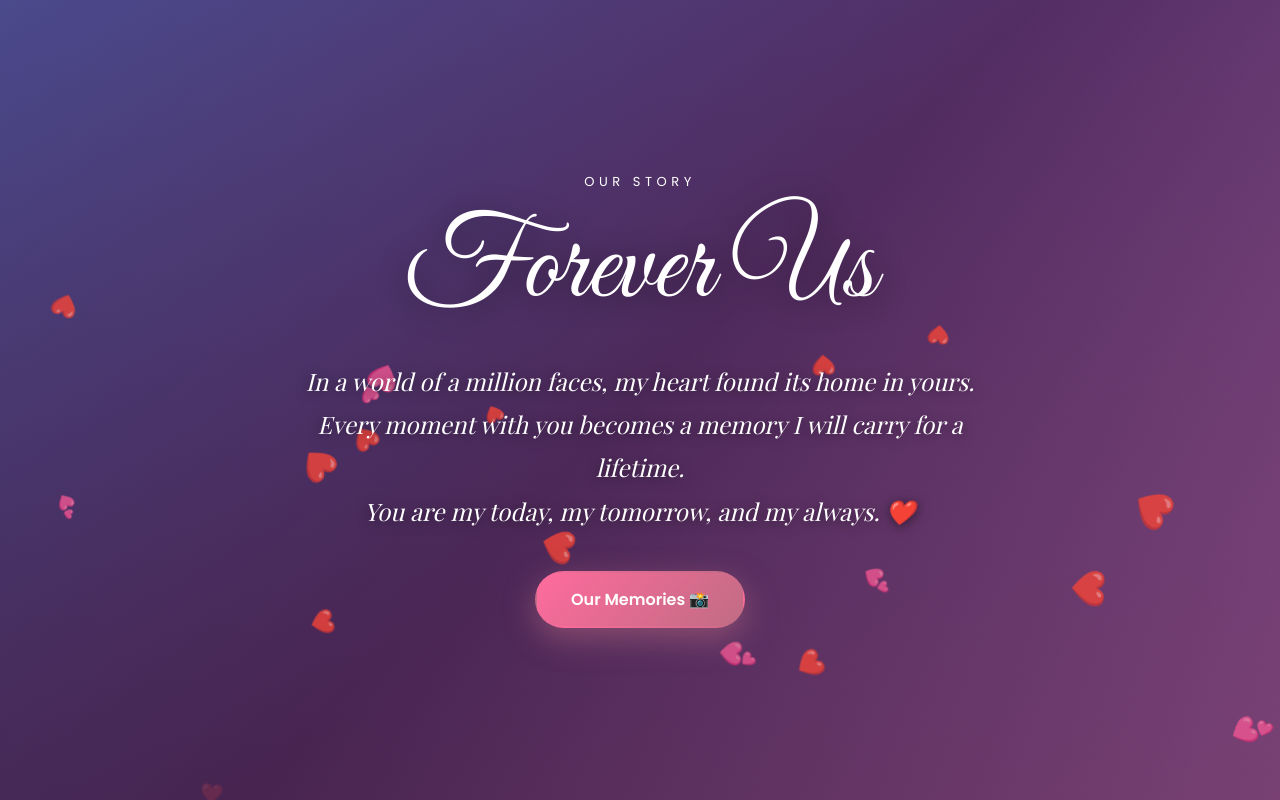
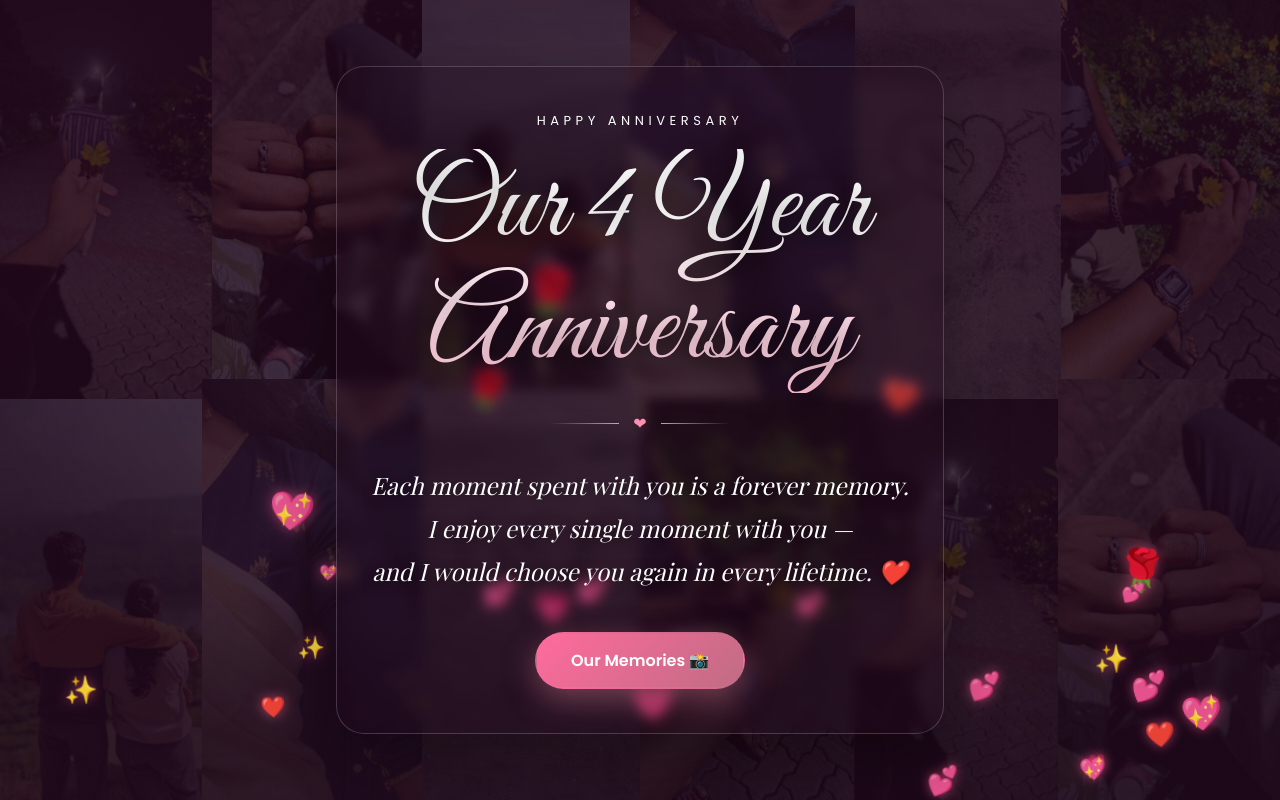
Before and after one commit to Bindhu2001/memories, a plain HTML site: page index.html in a window 1280 px wide. Drawn offline with nearby package versions, Linux system fonts and the light colour scheme; a web font is replaced by a local one.

Commit message:
Anniversary landing: photo collage background, flying hearts, new message
Co-Authored-By: Claude Sonnet 5.5 <noreply@anthropic.com>

```diff
--- a/css/style.css
+++ b/css/style.css
@@ -181,6 +181,63 @@ body {
 .viewer .date { color: #ffb3c9; font-size: 13px; letter-spacing: .12em; text-transform: uppercase; }
 .viewer .note { font-family: 'Playfair Display', serif; font-style: italic; font-size: 20px; line-height: 1.7; margin-top: 8px; }
 
+/* ---------- Landing: photo collage ---------- */
+body.landing { background: #2a0f24; overflow-x: hidden; }
+
+.collage {
+  position: fixed; inset: 0; z-index: 0;
+  display: grid; grid-template-columns: repeat(6, 1fr); grid-template-rows: repeat(2, 1fr);
+  gap: 4px; background: #2a0f24;
+}
+.collage .tile {
+  background-size: cover; background-position: center top; background-color: #5a2a4a;
+  animation: kenburns 18s ease-in-out infinite alternate;
+}
+.collage .tile:nth-child(odd)  { animation-duration: 22s; }
+.collage .tile:nth-child(3n)   { animation-delay: -6s; }
+.collage .tile:nth-child(4n)   { animation-delay: -11s; }
+@keyframes kenburns { from { transform: scale(1); } to { transform: scale(1.12); } }
+.collage { overflow: hidden; }
+.collage .tile { transform-origin: center; }
+
+.shade {
+  position: fixed; inset: 0; z-index: 1; pointer-events: none;
+  background:
+    radial-gradient(ellipse at center, rgba(30, 8, 26, .55) 0%, rgba(30, 8, 26, .82) 70%),
+    linear-gradient(180deg, rgba(120, 30, 80, .25), rgba(30, 8, 26, .55));
+}
+
+.landing .hearts { z-index: 2; }
+.landing .hero {
+  background: none; position: relative; z-index: 3;
+}
+.landing .hero-inner {
+  padding: 44px 34px; border-radius: 28px;
+  background: rgba(30, 8, 26, .28);
+  backdrop-filter: blur(6px); -webkit-backdrop-filter: blur(6px);
+  border: 1px solid rgba(255, 255, 255, .18);
+  box-shadow: 0 20px 60px rgba(0, 0, 0, .35);
+}
+.landing .hero h1 { background: linear-gradient(180deg, #fff 30%, #ffc2d6); -webkit-background-clip: text; background-clip: text; color: transparent; filter: drop-shadow(0 4px 18px rgba(0,0,0,.5)); }
+.divider { display: flex; align-items: center; justify-content: center; gap: 14px; margin: 18px auto 0; color: #ff8fb1; animation: fadeUp 1.2s ease .5s both; }
+.divider::before, .divider::after { content: ''; height: 1px; width: 70px; background: linear-gradient(90deg, transparent, rgba(255, 190, 210, .8)); }
+.divider::after { transform: scaleX(-1); }
+
+/* flying hearts */
+.heart { bottom: -60px; animation-name: flyHeart; animation-timing-function: ease-in; animation-fill-mode: forwards; filter: drop-shadow(0 0 8px rgba(255, 90, 140, .6)); }
+@keyframes flyHeart {
+  0%   { transform: translate(0, 0) scale(.6) rotate(-10deg); opacity: 0; }
+  10%  { opacity: .95; }
+  50%  { transform: translate(var(--sway), -55vh) scale(1) rotate(12deg); }
+  90%  { opacity: .9; }
+  100% { transform: translate(calc(var(--sway) * -.6), -115vh) scale(1.2) rotate(-8deg); opacity: 0; }
+}
+
+@media (max-width: 700px) {
+  .collage { grid-template-columns: repeat(3, 1fr); grid-template-rows: repeat(4, 1fr); gap: 3px; }
+  .landing .hero-inner { padding: 32px 20px; border-radius: 22px; }
+}
+
 /* ---------- Mobile ---------- */
 html { -webkit-text-size-adjust: 100%; }
 body { -webkit-tap-highlight-color: transparent; overflow-x: hidden; }
--- a/index.html
+++ b/index.html
@@ -3,22 +3,38 @@
 <head>
   <meta charset="UTF-8">
   <meta name="viewport" content="width=device-width, initial-scale=1.0, viewport-fit=cover">
-  <meta name="theme-color" content="#764ba2">
-  <title>Forever Us 💕</title>
+  <meta name="theme-color" content="#2a0f24">
+  <title>Our 4 Year Anniversary 💕</title>
   <link rel="stylesheet" href="css/style.css">
 </head>
-<body>
-  <div class="hearts" id="hearts"></div>
+<body class="landing">
+  <!-- Photo collage background -->
+  <div class="collage" aria-hidden="true">
+    <div class="tile" style="background-image:url('images/collage/1.jpg')"></div>
+    <div class="tile" style="background-image:url('images/collage/2.jpg')"></div>
+    <div class="tile" style="background-image:url('images/collage/3.jpg')"></div>
+    <div class="tile" style="background-image:url('images/collage/4.jpg')"></div>
+    <div class="tile" style="background-image:url('images/collage/5.jpg')"></div>
+    <div class="tile" style="background-image:url('images/collage/6.jpg')"></div>
+    <div class="tile" style="background-image:url('images/collage/3.jpg')"></div>
+    <div class="tile" style="background-image:url('images/collage/4.jpg')"></div>
+    <div class="tile" style="background-image:url('images/collage/5.jpg')"></div>
+    <div class="tile" style="background-image:url('images/collage/6.jpg')"></div>
+    <div class="tile" style="background-image:url('images/collage/1.jpg')"></div>
+    <div class="tile" style="background-image:url('images/collage/2.jpg')"></div>
+  </div>
+  <div class="shade"></div>
+  <div class="hearts" id="hearts" aria-hidden="true"></div>
 
-  <!-- Background image: save your photo as images/bg.jpg -->
   <section class="hero">
     <div class="hero-inner">
-      <p class="eyebrow">Our Story</p>
-      <h1>Forever Us</h1>
+      <p class="eyebrow">Happy Anniversary</p>
+      <h1>Our 4 Year<br>Anniversary</h1>
+      <div class="divider"><span>❤</span></div>
       <p class="verse">
-        In a world of a million faces, my heart found its home in yours.<br>
-        Every moment with you becomes a memory I will carry for a lifetime.<br>
-        You are my today, my tomorrow, and my always. ❤️
+        Each moment spent with you is a forever memory.<br>
+        I enjoy every single moment with you —<br>
+        and I would choose you again in every lifetime. ❤️
       </p>
       <div class="hero-actions">
         <a class="btn btn-primary" href="memories.html">Our Memories 📸</a>
--- a/js/hearts.js
+++ b/js/hearts.js
@@ -1,15 +1,20 @@
 (function () {
   const box = document.getElementById('hearts');
   if (!box) return;
+  const glyphs = ['❤️', '💕', '💖', '💗', '🌹', '✨'];
+
   function spawn() {
     const h = document.createElement('div');
     h.className = 'heart';
-    h.textContent = Math.random() > .3 ? '❤️' : '💕';
+    h.textContent = glyphs[Math.floor(Math.random() * glyphs.length)];
+    const dur = 7 + Math.random() * 7;               // 7-14s rise
     h.style.left = Math.random() * 100 + '%';
-    h.style.fontSize = (14 + Math.random() * 20) + 'px';
+    h.style.fontSize = (16 + Math.random() * 34) + 'px';
+    h.style.setProperty('--sway', (Math.random() * 120 - 60).toFixed(0) + 'px');
+    h.style.animationDuration = dur + 's';
     box.appendChild(h);
-    setTimeout(() => h.remove(), 9000);
+    setTimeout(() => h.remove(), dur * 1000);
   }
-  for (let i = 0; i < 10; i++) setTimeout(spawn, i * 400);
-  setInterval(spawn, 700);
+  for (let i = 0; i < 14; i++) setTimeout(spawn, i * 250);
+  setInterval(spawn, 450);
 })();
```
Also changed, not shown: images/collage/1.jpg (added), images/collage/2.jpg (added), images/collage/3.jpg (added), images/collage/4.jpg (added), images/collage/5.jpg (added), images/collage/6.jpg (added).
